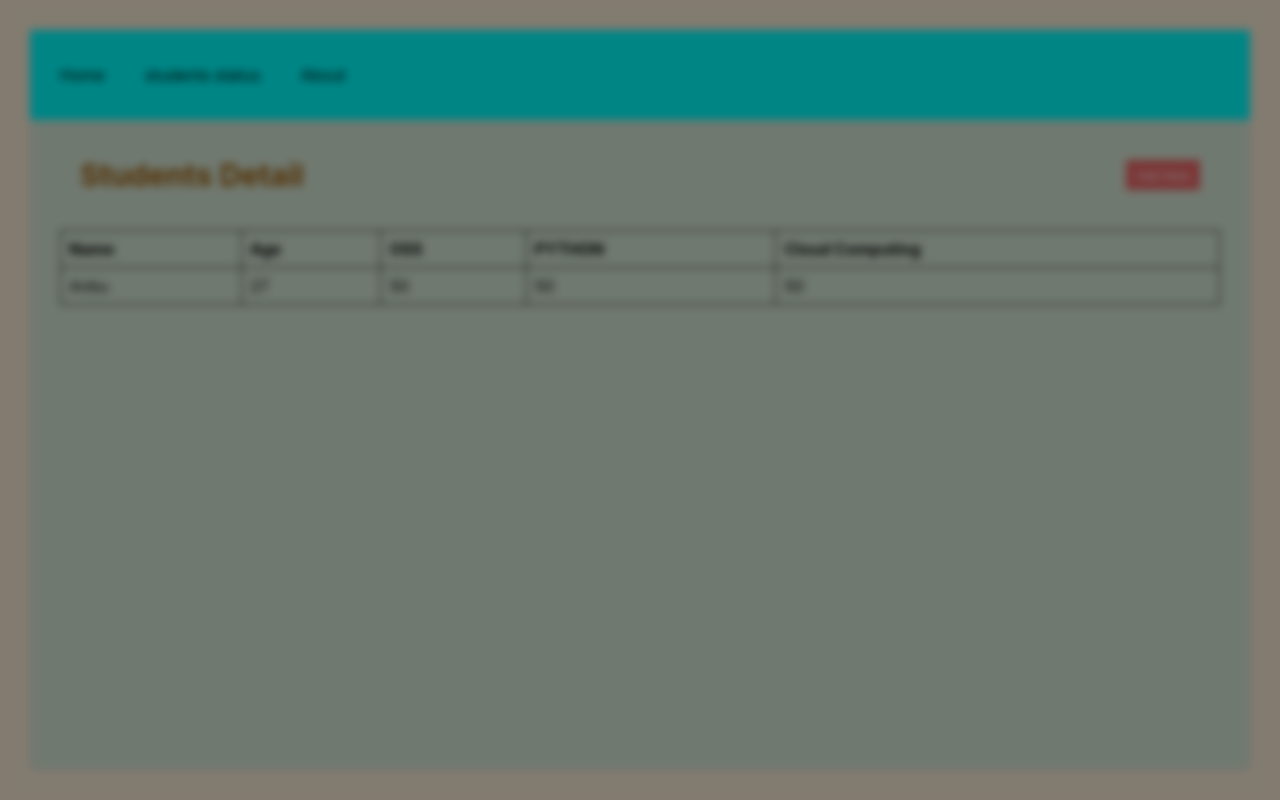
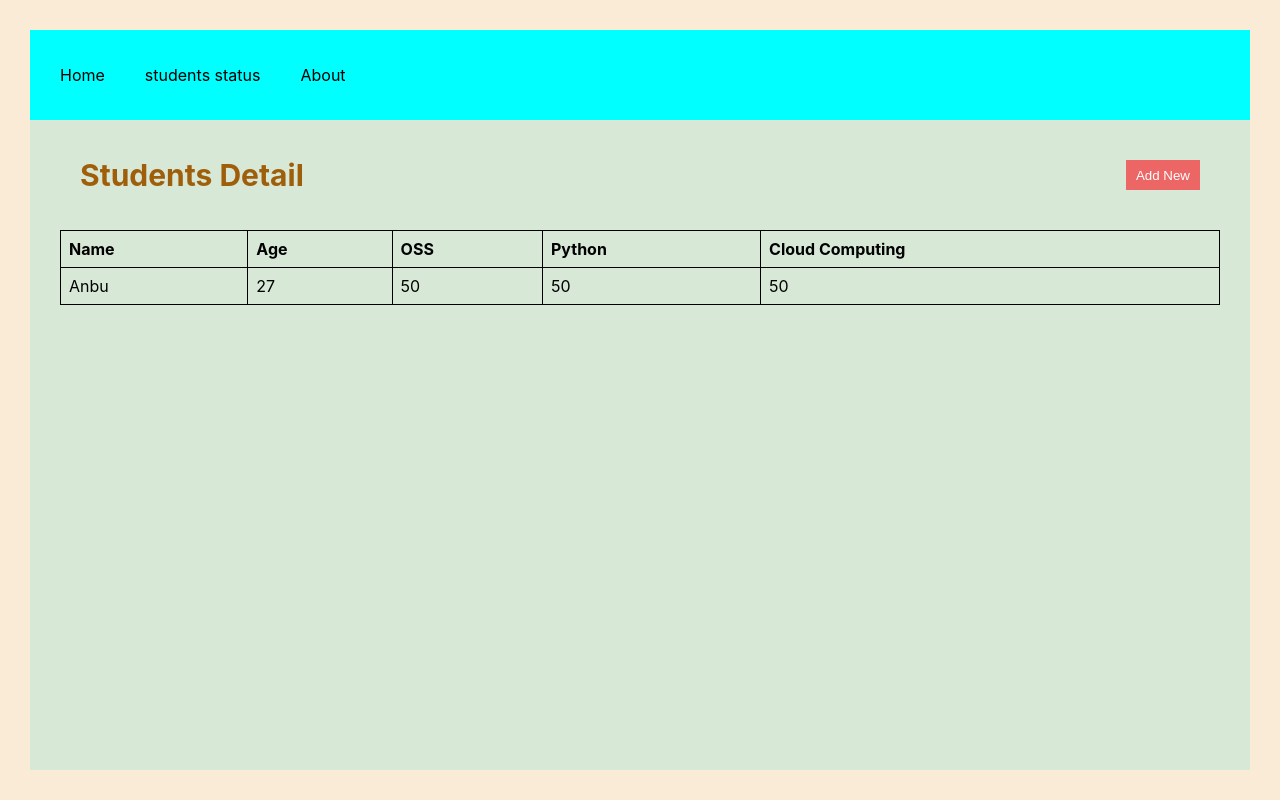
Before and after one commit to yesudoss-aeq/react-crud, a React (Create React App) app: page /students in a window 1280 px wide. Built offline with nearby package versions, Linux system fonts and the light colour scheme.

Commit message:
Backdrop reverted .

```diff
--- a/src/layout/pages/students/index.jsx
+++ b/src/layout/pages/students/index.jsx
@@ -16,7 +16,7 @@ const StudentStatus = () => {
                 <th>Name</th>
                 <th>Age</th>
                 <th>OSS</th>
-                <th>PYTHON</th>
+                <th>Python</th>
                 <th>Cloud Computing</th>
               </tr>
             </thead>
@@ -32,9 +32,9 @@ const StudentStatus = () => {
           </table>
         </div>
       </div>
-      <div className={styles.backdrop}>
+      {/* <div className={styles.backdrop}>
         <form action=""></form>
-      </div>
+      </div> */}
     </>
   );
 };
```
